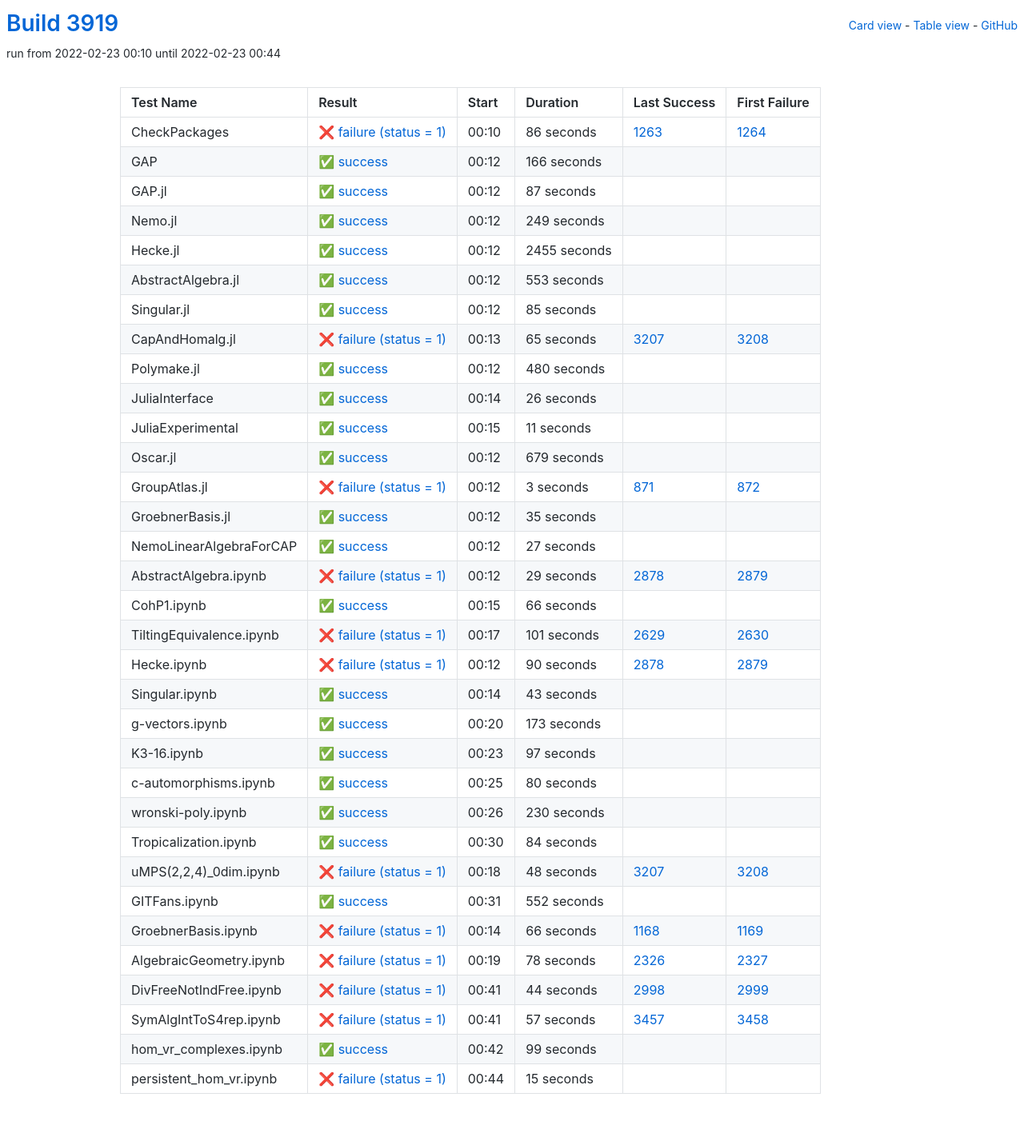
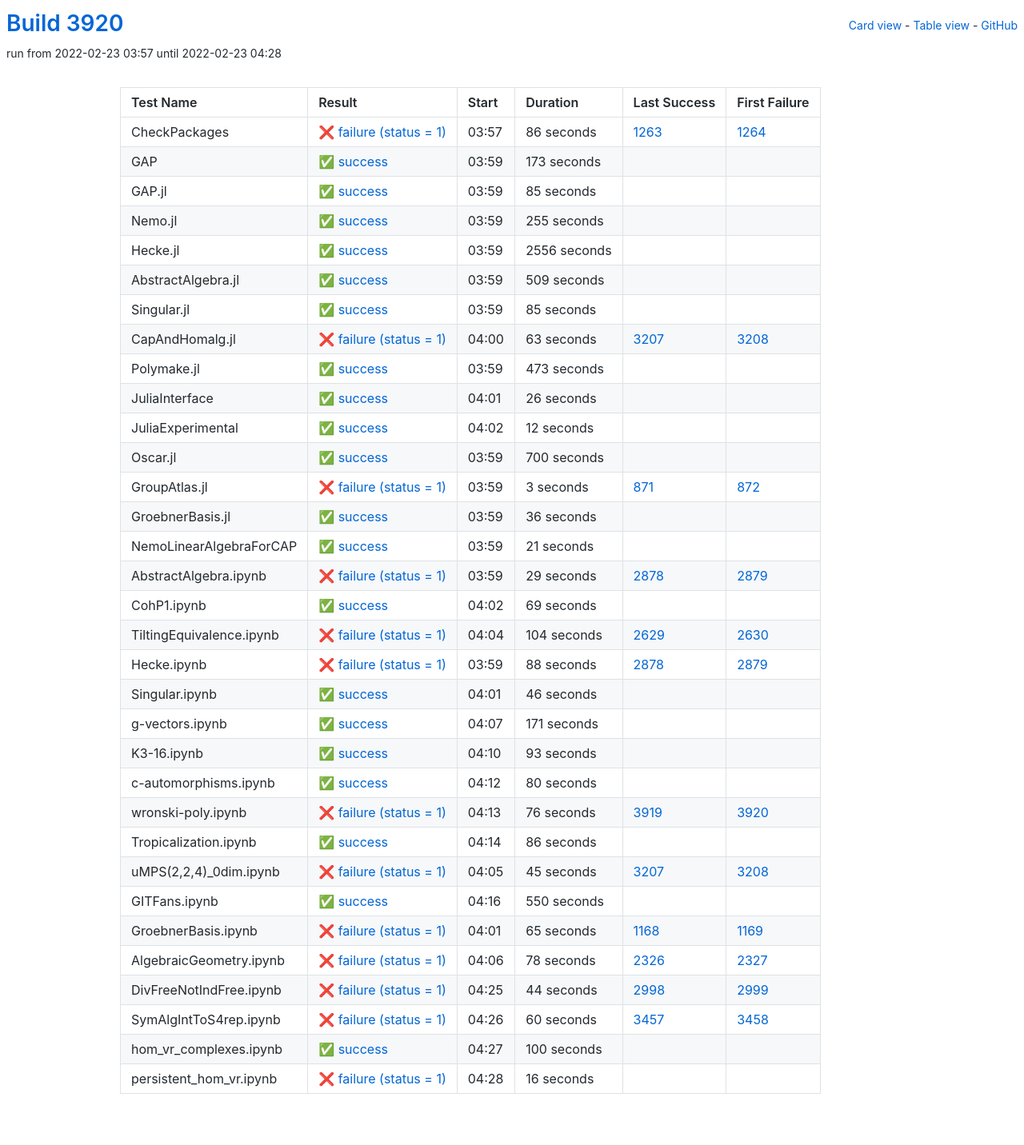
Before and after one commit to oscar-system/oscar-ci-status-stable, a Jekyll site: the page built from table.html, in a window 1280 px wide. Shown: the whole page at 80% size. Built offline with Jekyll 4.4.1, drawn with Linux system fonts in a browser that asks for light colours.

Commit message:
Build #3920

```diff
--- a/_data/ci.yml
+++ b/_data/ci.yml
@@ -1,6 +1,6 @@
 ---
-build: 3919
-build_url: https://oscarci.mathematik.uni-kl.de/job/oscar-stable/3919/
+build: 3920
+build_url: https://oscarci.mathematik.uni-kl.de/job/oscar-stable/3920/
 job: oscar-stable
 organization: oscar-system
 repo: oscar-ci-status-stable
@@ -8,8 +8,8 @@ repourl: https://github.com/oscar-system/oscar-ci-status-stable
 tests:
 - name: CheckPackages
   id: checkpackages
-  log: https://oscarci.mathematik.uni-kl.de/job/oscar-stable/3919/artifact/logs/build-3919/CheckPackages.log
-  start: 2022-02-23 00:10
+  log: https://oscarci.mathematik.uni-kl.de/job/oscar-stable/3920/artifact/logs/build-3920/CheckPackages.log
+  start: 2022-02-23 03:57
   success: false
   exitcode: 1
   status: failure
@@ -20,68 +20,68 @@ tests:
   first_failure_url: https://oscarci.mathematik.uni-kl.de/job/oscar-stable/1264/
 - name: GAP
   id: gap
-  log: https://oscarci.mathematik.uni-kl.de/job/oscar-stable/3919/artifact/logs/build-3919/GAP.log
-  start: 2022-02-23 00:12
+  log: https://oscarci.mathematik.uni-kl.de/job/oscar-stable/3920/artifact/logs/build-3920/GAP.log
+  start: 2022-02-23 03:59
   success: true
   exitcode: 0
   status: success
-  duration: 166
+  duration: 173
   last_success: false
   last_success_url:
   first_failure: false
   first_failure_url:
 - name: GAP.jl
   id: gap-jl
-  log: https://oscarci.mathematik.uni-kl.de/job/oscar-stable/3919/artifact/logs/build-3919/GAP.jl.log
-  start: 2022-02-23 00:12
+  log: https://oscarci.mathematik.uni-kl.de/job/oscar-stable/3920/artifact/logs/build-3920/GAP.jl.log
+  start: 2022-02-23 03:59
   success: true
   exitcode: 0
   status: success
-  duration: 87
+  duration: 85
   last_success: false
   last_success_url:
   first_failure: false
   first_failure_url:
 - name: Nemo.jl
   id: nemo-jl
-  log: https://oscarci.mathematik.uni-kl.de/job/oscar-stable/3919/artifact/logs/build-3919/Nemo.jl.log
-  start: 2022-02-23 00:12
+  log: https://oscarci.mathematik.uni-kl.de/job/oscar-stable/3920/artifact/logs/build-3920/Nemo.jl.log
+  start: 2022-02-23 03:59
   success: true
   exitcode: 0
   status: success
-  duration: 249
+  duration: 255
   last_success: false
   last_success_url:
   first_failure: false
   first_failure_url:
 - name: Hecke.jl
   id: hecke-jl
-  log: https://oscarci.mathematik.uni-kl.de/job/oscar-stable/3919/artifact/logs/build-3919/Hecke.jl.log
-  start: 2022-02-23 00:12
+  log: https://oscarci.mathematik.uni-kl.de/job/oscar-stable/3920/artifact/logs/build-3920/Hecke.jl.log
+  start: 2022-02-23 03:59
   success: true
   exitcode: 0
   status: success
-  duration: 2455
+  duration: 2556
   last_success: false
   last_success_url:
   first_failure: false
   first_failure_url:
 - name: AbstractAlgebra.jl
   id: abstractalgebra-jl
-  log: https://oscarci.mathematik.uni-kl.de/job/oscar-stable/3919/artifact/logs/build-3919/AbstractAlgebra.jl.log
-  start: 2022-02-23 00:12
+  log: https://oscarci.mathematik.uni-kl.de/job/oscar-stable/3920/artifact/logs/build-3920/AbstractAlgebra.jl.log
+  start: 2022-02-23 03:59
   success: true
   exitcode: 0
   status: success
-  duration: 553
+  duration: 509
   last_success: false
   last_success_url:
   first_failure: false
   first_failure_url:
 - name: Singular.jl
   id: singular-jl
-  log: https://oscarci.mathematik.uni-kl.de/job/oscar-stable/3919/artifact/logs/build-3919/Singular.jl.log
-  start: 2022-02-23 00:12
+  log: https://oscarci.mathematik.uni-kl.de/job/oscar-stable/3920/artifact/logs/build-3920/Singular.jl.log
+  start: 2022-02-23 03:59
   success: true
   exitcode: 0
   status: success
@@ -92,32 +92,32 @@ tests:
   first_failure_url:
 - name: CapAndHomalg.jl
   id: capandhomalg-jl
-  log: https://oscarci.mathematik.uni-kl.de/job/oscar-stable/3919/artifact/logs/build-3919/CapAndHomalg.jl.log
-  start: 2022-02-23 00:13
+  log: https://oscarci.mathematik.uni-kl.de/job/oscar-stable/3920/artifact/logs/build-3920/CapAndHomalg.jl.log
+  start: 2022-02-23 04:00
   success: false
   exitcode: 1
   status: failure
-  duration: 65
+  duration: 63
   last_success: 3207
   last_success_url: https://oscarci.mathematik.uni-kl.de/job/oscar-stable/3207/
   first_failure: 3208
   first_failure_url: https://oscarci.mathematik.uni-kl.de/job/oscar-stable/3208/
 - name: Polymake.jl
   id: polymake-jl
-  log: https://oscarci.mathematik.uni-kl.de/job/oscar-stable/3919/artifact/logs/build-3919/Polymake.jl.log
-  start: 2022-02-23 00:12
+  log: https://oscarci.mathematik.uni-kl.de/job/oscar-stable/3920/artifact/logs/build-3920/Polymake.jl.log
+  start: 2022-02-23 03:59
   success: true
   exitcode: 0
   status: success
-  duration: 480
+  duration: 473
   last_success: false
   last_success_url:
   first_failure: false
   first_failure_url:
 - name: JuliaInterface
   id: juliainterface
-  log: https://oscarci.mathematik.uni-kl.de/job/oscar-stable/3919/artifact/logs/build-3919/JuliaInterface.log
-  start: 2022-02-23 00:14
+  log: https://oscarci.mathematik.uni-kl.de/job/oscar-stable/3920/artifact/logs/build-3920/JuliaInterface.log
+  start: 2022-02-23 04:01
   success: true
   exitcode: 0
   status: success
@@ -128,32 +128,32 @@ tests:
   first_failure_url:
 - name: JuliaExperimental
   id: juliaexperimental
-  log: https://oscarci.mathematik.uni-kl.de/job/oscar-stable/3919/artifact/logs/build-3919/JuliaExperimental.log
-  start: 2022-02-23 00:15
+  log: https://oscarci.mathematik.uni-kl.de/job/oscar-stable/3920/artifact/logs/build-3920/JuliaExperimental.log
+  start: 2022-02-23 04:02
   success: true
   exitcode: 0
   status: success
-  duration: 11
+  duration: 12
   last_success: false
   last_success_url:
   first_failure: false
   first_failure_url:
 - name: Oscar.jl
   id: oscar-jl
-  log: https://oscarci.mathematik.uni-kl.de/job/oscar-stable/3919/artifact/logs/build-3919/Oscar.jl.log
-  start: 2022-02-23 00:12
+  log: https://oscarci.mathematik.uni-kl.de/job/oscar-stable/3920/artifact/logs/build-3920/Oscar.jl.log
+  start: 2022-02-23 03:59
   success: true
   exitcode: 0
   status: success
-  duration: 679
+  duration: 700
   last_success: false
   last_success_url:
   first_failure: false
   first_failure_url:
 - name: GroupAtlas.jl
   id: groupatlas-jl
-  log: https://oscarci.mathematik.uni-kl.de/job/oscar-stable/3919/artifact/logs/build-3919/GroupAtlas.jl.log
-  start: 2022-02-23 00:12
+  log: https://oscarci.mathematik.uni-kl.de/job/oscar-stable/3920/artifact/logs/build-3920/GroupAtlas.jl.log
+  start: 2022-02-23 03:59
   success: false
   exitcode: 1
   status: failure
@@ -164,32 +164,32 @@ tests:
   first_failure_url: https://oscarci.mathematik.uni-kl.de/job/oscar-stable/872/
 - name: GroebnerBasis.jl
   id: groebnerbasis-jl
-  log: https://oscarci.mathematik.uni-kl.de/job/oscar-stable/3919/artifact/logs/build-3919/GroebnerBasis.jl.log
-  start: 2022-02-23 00:12
+  log: https://oscarci.mathematik.uni-kl.de/job/oscar-stable/3920/artifact/logs/build-3920/GroebnerBasis.jl.log
+  start: 2022-02-23 03:59
   success: true
   exitcode: 0
   status: success
-  duration: 35
+  duration: 36
   last_success: false
   last_success_url:
   first_failure: false
   first_failure_url:
 - name: NemoLinearAlgebraForCAP
   id: nemolinearalgebraforcap
-  log: https://oscarci.mathematik.uni-kl.de/job/oscar-stable/3919/artifact/logs/build-3919/NemoLinearAlgebraForCAP.log
-  start: 2022-02-23 00:12
+  log: https://oscarci.mathematik.uni-kl.de/job/oscar-stable/3920/artifact/logs/build-3920/NemoLinearAlgebraForCAP.log
+  start: 2022-02-23 03:59
   success: true
   exitcode: 0
   status: success
-  duration: 27
+  duration: 21
   last_success: false
   last_success_url:
   first_failure: false
   first_failure_url:
 - name: AbstractAlgebra.ipynb
   id: abstractalgebra-ipynb
-  log: https://oscarci.mathematik.uni-kl.de/job/oscar-stable/3919/artifact/logs/build-3919/AbstractAlgebra.ipynb.log
-  start: 2022-02-23 00:12
+  log: https://oscarci.mathematik.uni-kl.de/job/oscar-stable/3920/artifact/logs/build-3920/AbstractAlgebra.ipynb.log
+  start: 2022-02-23 03:59
   success: false
   exitcode: 1
   status: failure
@@ -200,80 +200,80 @@ tests:
   first_failure_url: https://oscarci.mathematik.uni-kl.de/job/oscar-stable/2879/
 - name: CohP1.ipynb
   id: cohp1-ipynb
-  log: https://oscarci.mathematik.uni-kl.de/job/oscar-stable/3919/artifact/logs/build-3919/CohP1.ipynb.log
-  start: 2022-02-23 00:15
+  log: https://oscarci.mathematik.uni-kl.de/job/oscar-stable/3920/artifact/logs/build-3920/CohP1.ipynb.log
+  start: 2022-02-23 04:02
   success: true
   exitcode: 0
   status: success
-  duration: 66
+  duration: 69
   last_success: false
   last_success_url:
   first_failure: false
   first_failure_url:
 - name: TiltingEquivalence.ipynb
   id: tiltingequivalence-ipynb
-  log: https://oscarci.mathematik.uni-kl.de/job/oscar-stable/3919/artifact/logs/build-3919/TiltingEquivalence.ipynb.log
-  start: 2022-02-23 00:17
+  log: https://oscarci.mathematik.uni-kl.de/job/oscar-stable/3920/artifact/logs/build-3920/TiltingEquivalence.ipynb.log
+  start: 2022-02-23 04:04
   success: false
   exitcode: 1
   status: failure
-  duration: 101
+  duration: 104
   last_success: 2629
   last_success_url: https://oscarci.mathematik.uni-kl.de/job/oscar-stable/2629/
   first_failure: 2630
   first_failure_url: https://oscarci.mathematik.uni-kl.de/job/oscar-stable/2630/
 - name: Hecke.ipynb
   id: hecke-ipynb
-  log: https://oscarci.mathematik.uni-kl.de/job/oscar-stable/3919/artifact/logs/build-3919/Hecke.ipynb.log
-  start: 2022-02-23 00:12
+  log: https://oscarci.mathematik.uni-kl.de/job/oscar-stable/3920/artifact/logs/build-3920/Hecke.ipynb.log
+  start: 2022-02-23 03:59
   success: false
   exitcode: 1
   status: failure
-  duration: 90
+  duration: 88
   last_success: 2878
   last_success_url: https://oscarci.mathematik.uni-kl.de/job/oscar-stable/2878/
   first_failure: 2879
   first_failure_url: https://oscarci.mathematik.uni-kl.de/job/oscar-stable/2879/
 - name: Singular.ipynb
   id: singular-ipynb
-  log: https://oscarci.mathematik.uni-kl.de/job/oscar-stable/3919/artifact/logs/build-3919/Singular.ipynb.log
-  start: 2022-02-23 00:14
+  log: https://oscarci.mathematik.uni-kl.de/job/oscar-stable/3920/artifact/logs/build-3920/Singular.ipynb.log
+  start: 2022-02-23 04:01
   success: true
   exitcode: 0
   status: success
-  duration: 43
+  duration: 46
   last_success: false
   last_success_url:
   first_failure: false
   first_failure_url:
 - name: g-vectors.ipynb
   id: g-vectors-ipynb
-  log: https://oscarci.mathematik.uni-kl.de/job/oscar-stable/3919/artifact/logs/build-3919/g-vectors.ipynb.log
-  start: 2022-02-23 00:20
+  log: https://oscarci.mathematik.uni-kl.de/job/oscar-stable/3920/artifact/logs/build-3920/g-vectors.ipynb.log
+  start: 2022-02-23 04:07
   success: true
   exitcode: 0
   status: success
-  duration: 173
+  duration: 171
   last_success: false
   last_success_url:
   first_failure: false
   first_failure_url:
 - name: K3-16.ipynb
   id: k3-16-ipynb
-  log: https://oscarci.mathematik.uni-kl.de/job/oscar-stable/3919/artifact/logs/build-3919/K3-16.ipynb.log
-  start: 2022-02-23 00:23
+  log: https://oscarci.mathematik.uni-kl.de/job/oscar-stable/3920/artifact/logs/build-3920/K3-16.ipynb.log
+  start: 2022-02-23 04:10
   success: true
   exitcode: 0
   status: success
-  duration: 97
+  duration: 93
   last_success: false
   last_success_url:
   first_failure: false
   first_failure_url:
 - name: c-automorphisms.ipynb
   id: c-automorphisms-ipynb
-  log: https://oscarci.mathematik.uni-kl.de/job/oscar-stable/3919/artifact/logs/build-3919/c-automorphisms.ipynb.log
-  start: 2022-02-23 00:25
+  log: https://oscarci.mathematik.uni-kl.de/job/oscar-stable/3920/artifact/logs/build-3920/c-automorphisms.ipynb.log
+  start: 2022-02-23 04:12
   success: true
   exitcode: 0
   status: success
@@ -284,68 +284,68 @@ tests:
   first_failure_url:
 - name: wronski-poly.ipynb
   id: wronski-poly-ipynb
-  log: https://oscarci.mathematik.uni-kl.de/job/oscar-stable/3919/artifact/logs/build-3919/wronski-poly.ipynb.log
-  start: 2022-02-23 00:26
+  log: https://oscarci.mathematik.uni-kl.de/job/oscar-stable/3920/artifact/logs/build-3920/wronski-poly.ipynb.log
+  start: 2022-02-23 04:13
+  success: false
+  exitcode: 1
+  status: failure
+  duration: 76
+  last_success: 3919
+  last_success_url: https://oscarci.mathematik.uni-kl.de/job/oscar-stable/3919/
+  first_failure: 3920
+  first_failure_url: https://oscarci.mathematik.uni-kl.de/job/oscar-stable/3920/
+- name: Tropicalization.ipynb
+  id: tropicalization-ipynb
+  log: https://oscarci.mathematik.uni-kl.de/job/oscar-stable/3920/artifact/logs/build-3920/Tropicalization.ipynb.log
+  start: 2022-02-23 04:14
   success: true
   exitcode: 0
   status: success
-  duration: 230
-  last_success: false
-  last_success_url:
-  first_failure: false
-  first_failure_url:
-- name: Tropicalization.ipynb
-  id: tropicalization-ipynb
-  log: https://oscarci.mathematik.uni-kl.de/job/oscar-stable/3919/artifact/logs/build-3919/Tropicalization.ipynb.log
-  start: 2022-02-23 00:30
-  success: true
-  exitcode: 0
-  status: success
-  duration: 84
+  duration: 86
   last_success: false
   last_success_url:
   first_failure: false
   first_failure_url:
 - name: uMPS(2,2,4)_0dim.ipynb
   id: umps-2-2-4-0dim-ipynb
-  log: https://oscarci.mathematik.uni-kl.de/job/oscar-stable/3919/artifact/logs/build-3919/uMPS-2-2-4-_0dim.ipynb.log
-  start: 2022-02-23 00:18
+  log: https://oscarci.mathematik.uni-kl.de/job/oscar-stable/3920/artifact/logs/build-3920/uMPS-2-2-4-_0dim.ipynb.log
+  start: 2022-02-23 04:05
   success: false
   exitcode: 1
   status: failure
-  duration: 48
+  duration: 45
   last_success: 3207
   last_success_url: https://oscarci.mathematik.uni-kl.de/job/oscar-stable/3207/
   first_failure: 3208
   first_failure_url: https://oscarci.mathematik.uni-kl.de/job/oscar-stable/3208/
 - name: GITFans.ipynb
   id: gitfans-ipynb
-  log: https://oscarci.mathematik.uni-kl.de/job/oscar-stable/3919/artifact/logs/build-3919/GITFans.ipynb.log
-  start: 2022-02-23 00:31
+  log: https://oscarci.mathematik.uni-kl.de/job/oscar-stable/3920/artifact/logs/build-3920/GITFans.ipynb.log
+  start: 2022-02-23 04:16
   success: true
   exitcode: 0
   status: success
-  duration: 552
+  duration: 550
   last_success: false
   last_success_url:
   first_failure: false
   first_failure_url:
 - name: GroebnerBasis.ipynb
   id: groebnerbasis-ipynb
-  log: https://oscarci.mathematik.uni-kl.de/job/oscar-stable/3919/artifact/logs/build-3919/GroebnerBasis.ipynb.log
-  start: 2022-02-23 00:14
+  log: https://oscarci.mathematik.uni-kl.de/job/oscar-stable/3920/artifact/logs/build-3920/GroebnerBasis.ipynb.log
+  start: 2022-02-23 04:01
   success: false
   exitcode: 1
   status: failure
-  duration: 66
+  duration: 65
   last_success: 1168
   last_success_url: https://oscarci.mathematik.uni-kl.de/job/oscar-stable/1168/
   first_failure: 1169
   first_failure_url: https://oscarci.mathematik.uni-kl.de/job/oscar-stable/1169/
 - name: AlgebraicGeometry.ipynb
   id: algebraicgeometry-ipynb
-  log: https://oscarci.mathematik.uni-kl.de/job/oscar-stable/3919/artifact/logs/build-3919/AlgebraicGeometry.ipynb.log
-  start: 2022-02-23 00:19
+  log: https://oscarci.mathematik.uni-kl.de/job/oscar-stable/3920/artifact/logs/build-3920/AlgebraicGeometry.ipynb.log
+  start: 2022-02-23 04:06
   success: false
   exitcode: 1
   status: failure
@@ -356,8 +356,8 @@ tests:
   first_failure_url: https://oscarci.mathematik.uni-kl.de/job/oscar-stable/2327/
 - name: DivFreeNotIndFree.ipynb
   id: divfreenotindfree-ipynb
-  log: https://oscarci.mathematik.uni-kl.de/job/oscar-stable/3919/artifact/logs/build-3919/DivFreeNotIndFree.ipynb.log
-  start: 2022-02-23 00:41
+  log: https://oscarci.mathematik.uni-kl.de/job/oscar-stable/3920/artifact/logs/build-3920/DivFreeNotIndFree.ipynb.log
+  start: 2022-02-23 04:25
   success: false
   exitcode: 1
   status: failure
@@ -368,36 +368,36 @@ tests:
   first_failure_url: https://oscarci.mathematik.uni-kl.de/job/oscar-stable/2999/
 - name: SymAlgIntToS4rep.ipynb
   id: symalginttos4rep-ipynb
-  log: https://oscarci.mathematik.uni-kl.de/job/oscar-stable/3919/artifact/logs/build-3919/SymAlgIntToS4rep.ipynb.log
-  start: 2022-02-23 00:41
+  log: https://oscarci.mathematik.uni-kl.de/job/oscar-stable/3920/artifact/logs/build-3920/SymAlgIntToS4rep.ipynb.log
+  start: 2022-02-23 04:26
   success: false
   exitcode: 1
   status: failure
-  duration: 57
+  duration: 60
   last_success: 3457
   last_success_url: https://oscarci.mathematik.uni-kl.de/job/oscar-stable/3457/
   first_failure: 3458
   first_failure_url: https://oscarci.mathematik.uni-kl.de/job/oscar-stable/3458/
 - name: hom_vr_complexes.ipynb
   id: hom-vr-complexes-ipynb
-  log: https://oscarci.mathematik.uni-kl.de/job/oscar-stable/3919/artifact/logs/build-3919/hom_vr_complexes.ipynb.log
-  start: 2022-02-23 00:42
+  log: https://oscarci.mathematik.uni-kl.de/job/oscar-stable/3920/artifact/logs/build-3920/hom_vr_complexes.ipynb.log
+  start: 2022-02-23 04:27
   success: true
   exitcode: 0
   status: success
-  duration: 99
+  duration: 100
   last_success: false
   last_success_url:
   first_failure: false
   first_failure_url:
 - name: persistent_hom_vr.ipynb
   id: persistent-hom-vr-ipynb
-  log: https://oscarci.mathematik.uni-kl.de/job/oscar-stable/3919/artifact/logs/build-3919/persistent_hom_vr.ipynb.log
-  start: 2022-02-23 00:44
+  log: https://oscarci.mathematik.uni-kl.de/job/oscar-stable/3920/artifact/logs/build-3920/persistent_hom_vr.ipynb.log
+  start: 2022-02-23 04:28
   success: false
   exitcode: 1
   status: failure
-  duration: 15
+  duration: 16
   last_success: false
   last_success_url:
   first_failure: false
```
Also changed, not shown: README.md.
